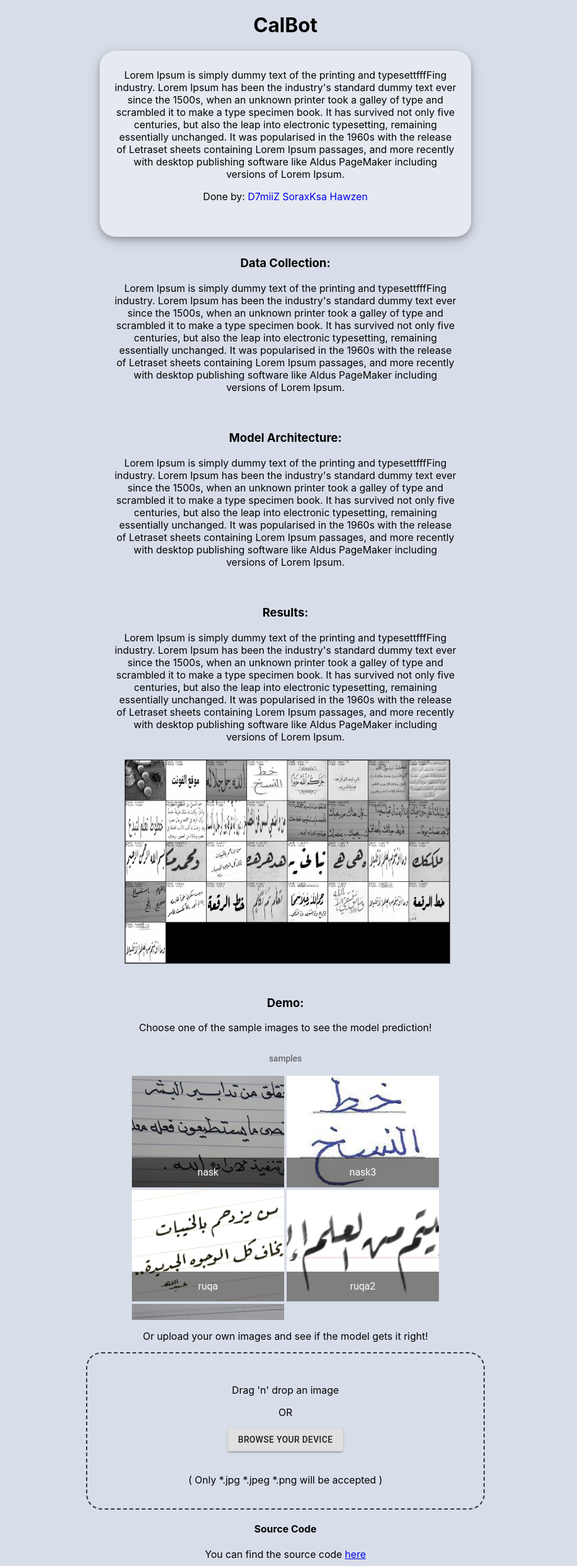
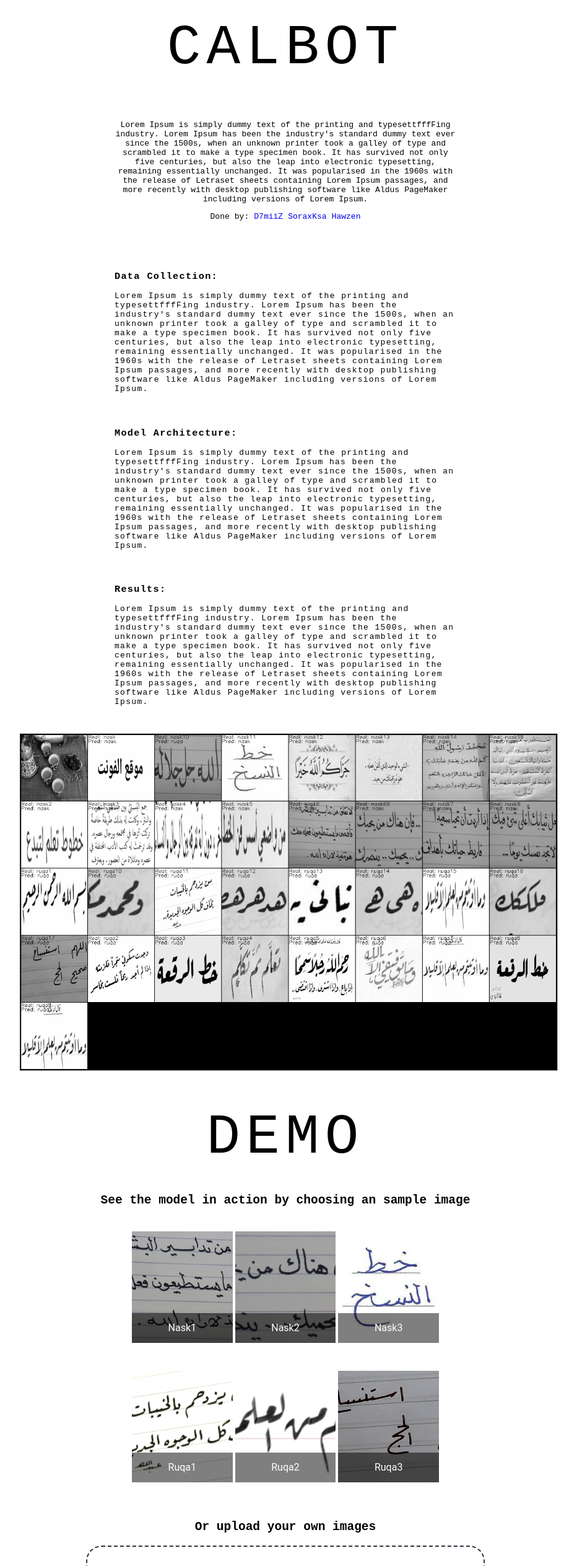
Before and after one commit to d7miiZ/Arabic-Font-Detector, a React (Create React App) app in the folder CalBot_Website/: page / in a window 1280 px wide. Shown: the top 2527 px of the page at 62% size, without its empty margins (179-1111 px from the left). Built offline with nearby package versions, Linux system fonts and the light colour scheme.

Commit message:
Style website

```diff
--- a/CalBot_Website/src/App.css
+++ b/CalBot_Website/src/App.css
@@ -1,3 +1,3 @@
 .App {
-  text-align: center;
+
 }
--- a/CalBot_Website/src/App.js
+++ b/CalBot_Website/src/App.js
@@ -7,11 +7,11 @@ import Footer from "./UI/Footer";
 function App() {
   return (
     <div className="App">
-      <h1>CalBot</h1>
-      <Description></Description>
-      <MainSection></MainSection>
-      <Demo></Demo>
-      <Footer></Footer>
+      <code style={{fontSize: "7em", fontFamily: "monospace", letterSpacing: "0.1em", fontWeight: ""}}>CALBOT</code>
+      <Description/>
+      <MainSection/>
+      <Demo/>
+      <Footer/>
     </div>
   );
 }
--- a/CalBot_Website/src/UI/Footer.js
+++ b/CalBot_Website/src/UI/Footer.js
@@ -2,8 +2,8 @@
 export const Footer = () => {
 
     return(
-        <footer>
-            <h4>
+        <footer style={{marginBottom: "3em", marginTop: "2em"}}>
+            <h4 style={{marginBottom: "0em"}}>
                 Source Code
             </h4>
             <p>You can find the source code <a href="https://github.com/d7miiZ/Arabic-Font-Detector"  target="_blank"  rel="noreferrer">here</a></p>
--- a/CalBot_Website/src/components/Demo.js
+++ b/CalBot_Website/src/components/Demo.js
@@ -1,6 +1,5 @@
 import { useDropzone } from "react-dropzone";
 import { useCallback, useState } from "react";
-import Modal from "../UI/Modal";
 import { makeStyles } from "@material-ui/core/styles";
 import Button from "@material-ui/core/Button";
 import ImageList from "@material-ui/core/ImageList";
@@ -8,14 +7,17 @@ import ImageListItem from "@material-ui/core/ImageListItem";
 import ImageListItemBar from "@material-ui/core/ImageListItemBar";
 import ListSubheader from "@material-ui/core/ListSubheader";
 import CircularProgress from "@material-ui/core/CircularProgress";
+import { Container, useMediaQuery } from "@material-ui/core";
+
 import styles from "./Demo.module.css";
+import Modal from "../UI/Modal";
 
 import nask from "../assets/nask.png";
+import nask2 from "../assets/nask2.png";
 import nask3 from "../assets/nask3.png";
 import ruqa from "../assets/ruqa.png";
 import ruqa2 from "../assets/ruqa2.png";
 import ruqa3 from "../assets/ruqa3.jpg";
-import { Container } from "@material-ui/core";
 
 const useStyles = makeStyles((theme) => ({
   root: {
@@ -30,78 +32,63 @@ const useStyles = makeStyles((theme) => ({
   },
 }));
 
-const itemData = [
+const itemData = [[nask, "Nask1"], [nask2, "Nask2"], [nask3, "Nask3"], [ruqa, "Ruqa1"], [ruqa2, "Ruqa2"], [ruqa3, "Ruqa3"]].map(arr =>
   {
-    img: nask,
-    title: "nask",
-    key: 1,
-  },
-  {
-    img: nask3,
-    title: "nask3",
-    key: 3,
-  },
-  {
-    img: ruqa,
-    title: "ruqa",
-    key: 4,
-  },
-  {
-    img: ruqa2,
-    title: "ruqa2",
-    key: 5,
-  },
-  {
-    img: ruqa3,
-    title: "ruqa3",
-    key: 6,
-  },
-];
+    return {
+      img: arr[0],
+      title: arr[1],
+      key: arr[1]
+    }
+});
 
 export const Demo = () => {
-  const [LastId, SetLastId] = useState(0);
-  const [sample, SetSample] = useState("");
-  const [prediction, SetPrediction] = useState("");
-  const [UploadedImage, SetUploadedImage] = useState(null);
-  const [loading, SetLoading] = useState(false);
-  const [show, SetShow] = useState(false);
+  const [lastId, setLastId] = useState(0);
+  const [sample, setSample] = useState("");
+  const [prediction, setPrediction] = useState("");
+  const [uploadedImage, setUploadedImage] = useState(null);
+  const [loading, setLoading] = useState(false);
+  const [show, setShow] = useState(false);
 
   const classes = useStyles();
 
+  const matches = useMediaQuery('(min-width:600px)');
+
   const onHide = () => {
-    if (LastId !== 0) {
-      document.getElementById(LastId).classList.remove(styles.selected);
+    if (lastId !== 0) {
+      document.getElementById(lastId).classList.remove(styles.selected);
     }
-    SetSample("");
-    SetUploadedImage(null);
-    SetLastId(0);
-    SetShow(false);
+    setSample("");
+    setUploadedImage(null);
+    setLastId(0);
+    setShow(false);
   };
 
-  const ChooseSample = (event) => {
+  const chooseSample = (event) => {
     const id = event.target.getAttribute("data-key");
     const src = event.target.src;
 
-    if (LastId === id) {
-      if (document.getElementById(LastId).classList.contains(styles.selected)) {
-        document.getElementById(LastId).classList.remove(styles.selected);
-        SetSample("");
+    if (lastId === id) {
+      if (document.getElementById(lastId).classList.contains(styles.selected)) {
+        document.getElementById(lastId).classList.remove(styles.selected);
+        setSample("");
       } else {
-        document.getElementById(LastId).classList.add(styles.selected);
-        SetSample(src);
+        document.getElementById(lastId).classList.add(styles.selected);
+        setSample(src);
+        setUploadedImage(null)
       }
     } else {
-      if (LastId !== 0) {
-        document.getElementById(LastId).classList.remove(styles.selected);
+      if (lastId !== 0) {
+        document.getElementById(lastId).classList.remove(styles.selected);
       }
       document.getElementById(id).classList.add(styles.selected);
-      SetSample(src);
+      setSample(src);
+      setUploadedImage(null)
     }
-    SetLastId(id);
+    setLastId(id);
   };
 
-  const PredSample = async () => {
-    SetLoading(true);
+  const predSample = async () => {
+    setLoading(true);
     fetch(sample).then(async (response) => {
       const contentType = response.headers.get("content-type");
       const blob = await response.blob();
@@ -116,17 +103,17 @@ export const Demo = () => {
       })
         .then((res) => res.json())
         .then((pred) => {
-          SetPrediction(pred.pred);
-          SetLoading(false);
-          SetShow(true);
+          setPrediction(pred.pred);
+          setLoading(false);
+          setShow(true);
         });
     });
   };
 
-  const PredUploadedImg = () => {
-    SetLoading(true);
+  const predUploadedImg = () => {
+    setLoading(true);
     let formData = new FormData();
-    formData.append("image", UploadedImage);
+    formData.append("image", uploadedImage);
 
     fetch("/api/calbot/predict", {
       method: "POST",
@@ -134,37 +121,40 @@ export const Demo = () => {
     })
       .then((res) => res.json())
       .then((pred) => {
-        SetPrediction(pred.pred);
-        SetLoading(false);
-        SetShow(true);
+        setPrediction(pred.pred);
+        setLoading(false);
+        setShow(true);
       });
   };
 
   const onDropAccepted = useCallback((acceptedImage) => {
-    SetUploadedImage(acceptedImage[0]);
+    setUploadedImage(acceptedImage[0]);
+    setSample("")
   }, []);
 
   const { getRootProps, getInputProps, open } = useDropzone({
     accept: ".png, .jpg, .jpeg",
     noClick: true,
     noKeyboard: true,
+    maxFiles: 1,
+    // maxSize: 2^20 * 50, // Enabling this makes dropzone reject every photo?
     onDropAccepted,
-    maxFiles: 1,
   });
 
-  const SampleBtn = !loading ? (
-    <Button variant="contained" className={styles.PredBtn} onClick={PredSample}>
+  const sampleBtn = !loading ? (
+    <Button size="large" variant="contained" className={styles.PredBtn} onClick={predSample}>
       Predict
     </Button>
   ) : (
     <CircularProgress className={styles.margin}></CircularProgress>
   );
 
-  const UploadBtn = !loading ? (
+  const uploadBtn = !loading ? (
     <Button
+      size="large"
       variant="contained"
       className={styles.PredBtn}
-      onClick={PredUploadedImg}
+      onClick={predUploadedImg}
     >
       Predict
     </Button>
@@ -173,35 +163,37 @@ export const Demo = () => {
   );
 
   return (
-    <>
+
+    <div style={{marginTop: "2em"}}>
+    <code style={{fontSize: "7em", fontFamily: "monospace", letterSpacing: "0.1em", fontWeight: ""}}>DEMO</code>
       {show && (
         <Modal onClose={onHide} classes={styles.modal}>
           <h4>Predicted Image:</h4>
           <img
-            src={sample === "" ? URL.createObjectURL(UploadedImage) : sample}
+            src={sample === "" ? URL.createObjectURL(uploadedImage) : sample}
             className={styles.PredImg}
+            style={{marginBottom: "1em"}}
             alt={"sry"}
           ></img>
-          <h3>CalBot Preditcion: {prediction}</h3>
-          <Button variant="contained" onClick={onHide}>
-            Close
+          <h3>CALBOT predicts: <i><b>{prediction}</b></i></h3>
+          <Button variant="outlined" onClick={onHide} style={{margin: "1em"}}>
+            CLOSE
           </Button>
         </Modal>
       )}
-      <h3>Demo:</h3>
-      <p>Choose one of the sample images to see the model prediction!</p>
+      <h2 style={{margin: "2em"}}>See the model in action by choosing an sample image</h2>
       <div className={classes.root}>
-        <ImageList rowHeight={180} className={classes.imageList}>
-          <ImageListItem key="Subheader" cols={2} style={{ height: "auto" }}>
+        <ImageList rowHeight={180} cols={matches ? 3 : 2} className={classes.imageList}>
+          {/* <ImageListItem key="Subheader" cols={2} style={{ height: "auto" }}> // Why is this an item??
             <ListSubheader component="div">samples</ListSubheader>
-          </ImageListItem>
+          </ImageListItem> */}
           {itemData.map((item) => (
             <ImageListItem key={item.key}>
               <img
                 className={styles.clickable}
                 src={item.img}
                 alt={item.title}
-                onClick={ChooseSample}
+                onClick={chooseSample}
                 data-key={item.key}
               />
               <ImageListItemBar id={`${item.key}`} title={item.title} />
@@ -209,35 +201,35 @@ export const Demo = () => {
           ))}
         </ImageList>
       </div>
-      {sample !== "" && SampleBtn}
       <div className={styles.DropContainer}>
-        <p>Or upload your own images and see if the model gets it right!</p>
+        <h2 style={{margin: "1em"}}>Or upload your own images</h2>
         <div className={styles.drop}>
           <div {...getRootProps({ className: "dropzone" })}>
             <input {...getInputProps()} />
-            <p>Drag 'n' drop an image</p>
-            <p>OR</p>
-            <Button variant="contained" onClick={open}>
-              <span>Browse Your Device</span>
+            <Button variant="outlined" onClick={open}>
+              <span>UPLOAD</span>
             </Button>
             <p style={{ padding: "20px" }}>
-              ( Only *.jpg *.jpeg *.png will be accepted )
+              (Only *.jpg *.jpeg *.png)
             </p>
-            {UploadedImage !== null && UploadBtn}
           </div>
         </div>
-        {UploadedImage !== null && (
+        {(uploadedImage !== null || sample !== "") && (
           <Container maxWidth="sm">
-            <h4>Uploaded Image: </h4>
+            <h4>Chosen image: </h4>
             <img
               className={styles.PredImg}
-              src={URL.createObjectURL(UploadedImage)}
+              src={sample === "" ? URL.createObjectURL(uploadedImage) : sample}
               alt={"sry"}
             ></img>
           </Container>
         )}
+        <Container style={{marginTop: "2em"}}>
+            {uploadedImage !== null && uploadBtn}
+            {sample !== "" && sampleBtn}
+          </Container>
       </div>
-    </>
+    </div>
   );
 };
 
--- a/CalBot_Website/src/components/Description.module.css
+++ b/CalBot_Website/src/components/Description.module.css
@@ -1,17 +1,33 @@
+.h1 {
+  padding: 0;
+  margin-bottom: 0;
+  text-align: left;
+  letter-spacing: 0.1em;
+  word-spacing: 0.02em;
+
+  font-size: 5em;
+}
+
 .card {
   width: 70%;
-  height: 300px;
-  padding: 1%;
-  background-color: #e5e9f0;
-  border-radius: 25px;
-  box-shadow: 0 4px 8px 0 rgba(0, 0, 0, 0.2), 0 6px 20px 0 rgba(0, 0, 0, 0.19);
+  padding: 2em;
+  margin-bottom: 2em;
+  margin-top: 2em;
+  background-color: #FFFFFF;
+  border-radius: 100px;
+  /* box-shadow: 0 4px 8px 0 rgba(0, 0, 0, 0.2), 0 6px 20px 0 rgba(0, 0, 0, 0.19); */
+  box-shadow: 0px 0px 0px rgb(231, 231, 231);
+
+  /* text-align: left; */
+  /* letter-spacing: 0.1em; */
+  word-spacing: 0.02em;
 }
 
 .link {
   text-decoration: none;
 }
 
-@media (min-width: 320px) and (max-width: 480px) {
+/* @media (min-width: 320px) and (max-width: 480px) {
   .card {
     width: 70%;
     height: 360px;
@@ -20,4 +36,4 @@
     border-radius: 25px;
     box-shadow: 0 4px 8px 0 rgba(0, 0, 0, 0.2), 0 6px 20px 0 rgba(0, 0, 0, 0.19);
   }
-}
+} */
--- a/CalBot_Website/src/components/MainSection.js
+++ b/CalBot_Website/src/components/MainSection.js
@@ -46,6 +46,8 @@ export const MainSection = () => {
           more recently with desktop publishing software like Aldus PageMaker
           including versions of Lorem Ipsum.
         </p>
+      </Container>
+      <Container maxWidth="md">
         <img src={Resluts} className={styles.ResultsImg} alt={"sry"}></img>
       </Container>
     </section>
--- a/CalBot_Website/src/components/MainSection.module.css
+++ b/CalBot_Website/src/components/MainSection.module.css
@@ -1,5 +1,12 @@
 .text {
-  padding: 1%;
+  padding: 1em;
+  text-align: left;
+  letter-spacing: 0.1em;
+  word-spacing: 0.02em;
+}
+
+.h3 {
+  font-family: monospace;
 }
 
 .ResultsImg {
--- a/CalBot_Website/src/index.css
+++ b/CalBot_Website/src/index.css
@@ -1,11 +1,15 @@
 body {
+  padding-top: 2em;
   margin: 0;
   font-family: -apple-system, BlinkMacSystemFont, 'Segoe UI', 'Roboto', 'Oxygen',
     'Ubuntu', 'Cantarell', 'Fira Sans', 'Droid Sans', 'Helvetica Neue',
     sans-serif;
   -webkit-font-smoothing: antialiased;
   -moz-osx-font-smoothing: grayscale;
-  background-color: #D8DEE9;
+  background-color: #ffffff;
+  text-align: center;
+  font-family: monospace;
+
 }
 
 code {
```
Also changed, not shown: CalBot_Website/src/assets/nask2.png (added).
